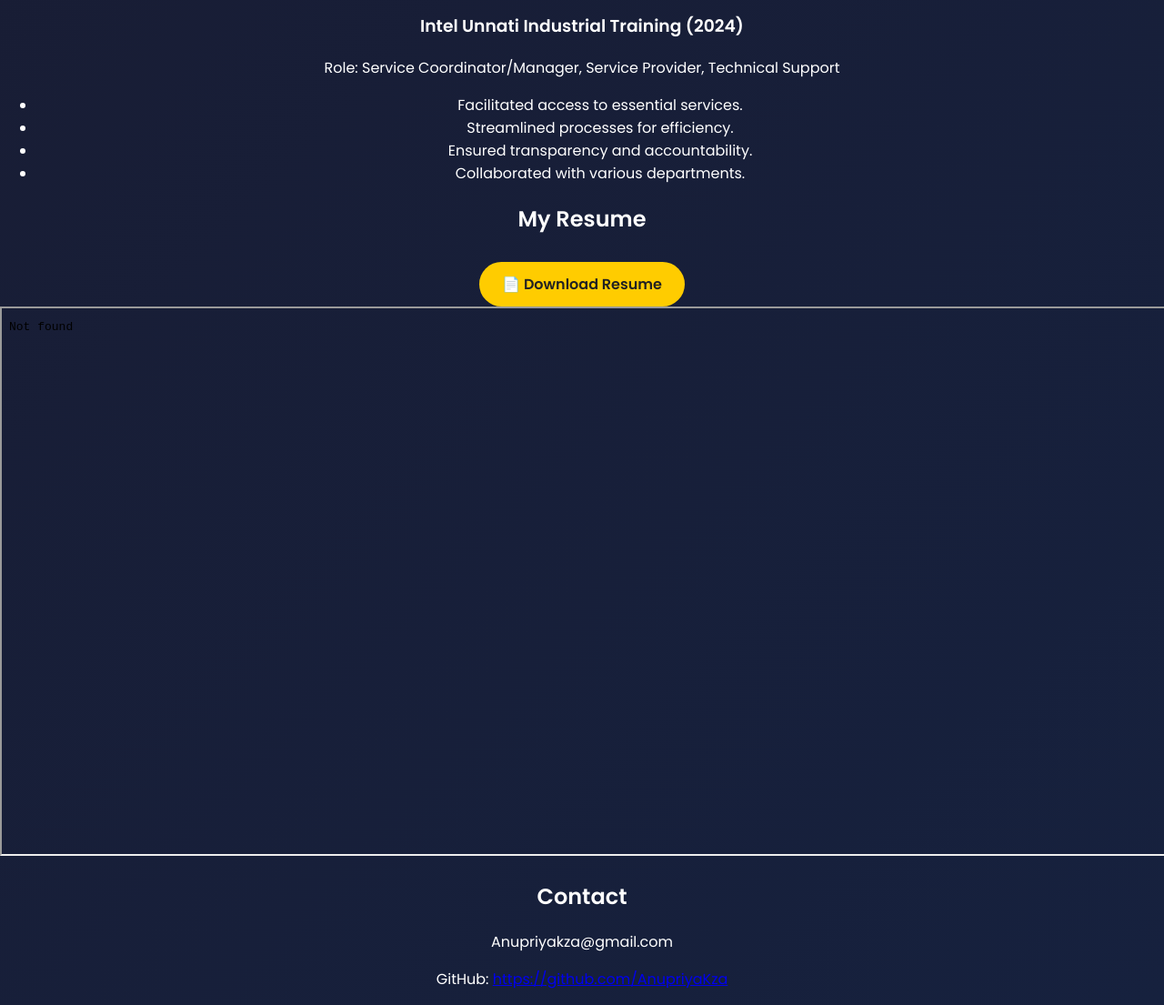
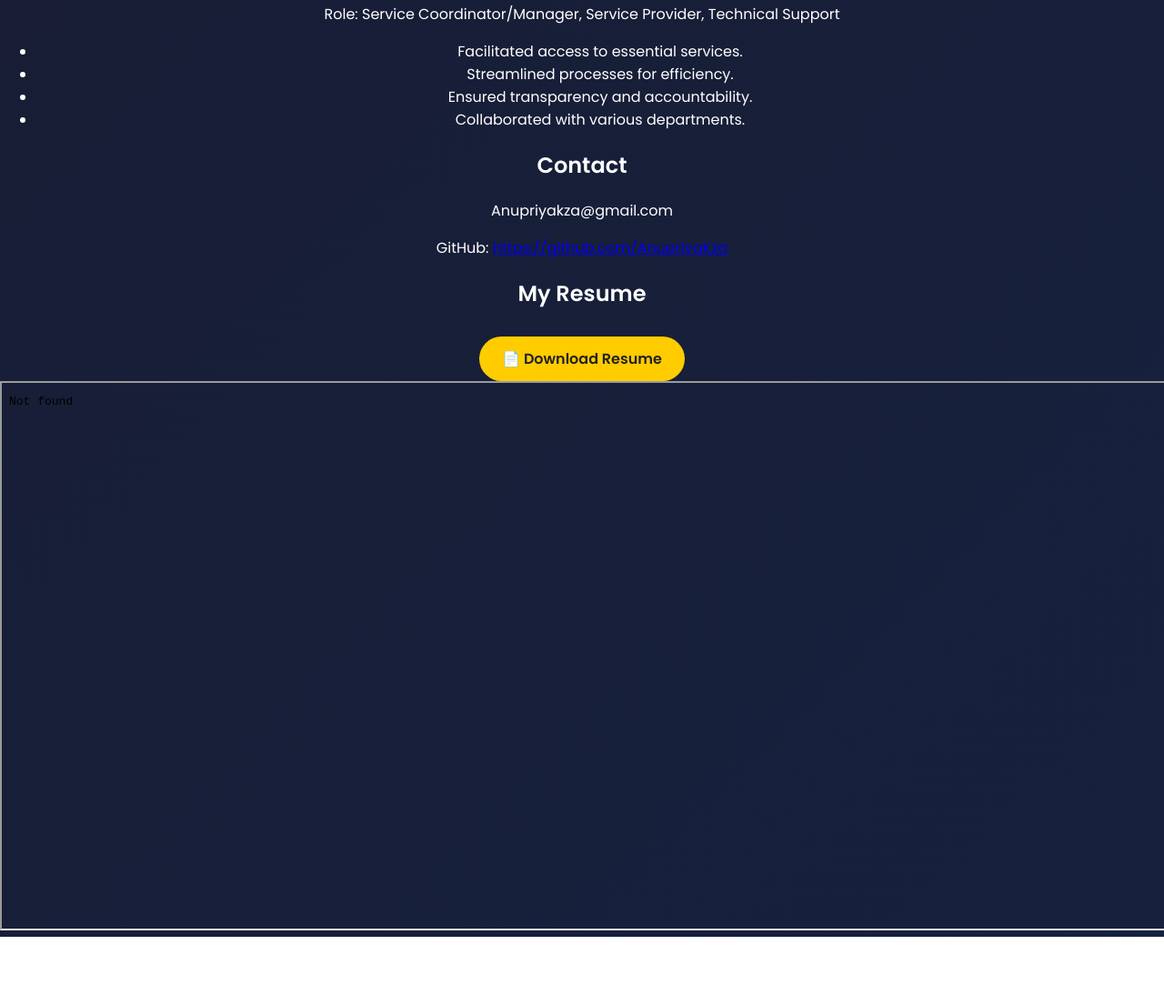
Before and after one commit to AnupriyaKza/MyPortfolio, a plain HTML site: page index.html in a window 1280 px wide. Shown: the part 1894-2999 px from the top of the page at 91% size. After the commit the page ends 2924 px from the top, so only its background shows below. Drawn offline with Linux system fonts and the light colour scheme.

Commit message:
Add files via upload

```diff
--- a/index.html
+++ b/index.html
@@ -137,7 +137,6 @@
             <div class="skill-bar"><div class="progress" style="width: 75%;"></div></div>
         </div>
 
-        <a href="resume.pdf" download class="btn">📄 Download Resume</a>
 
         <div class="social-icons">
             <a href="#"><i class="fab fa-github"></i></a>
@@ -174,6 +173,12 @@
         </div>
     </section>
 
+
+    <section id="contact">
+        <h2>Contact</h2>
+        <p>Anupriyakza@gmail.com</p>
+        <p>GitHub: <a href="#">https://github.com/AnupriyaKza</a></p>
+    </section>
     <section id="resume">
         <h2>My Resume</h2>
 
@@ -183,11 +188,5 @@
         <!-- Display Resume on the Website -->
         <iframe src="resume.pdf" width="100%" height="600px"></iframe>
     </section>
-
-    <section id="contact">
-        <h2>Contact</h2>
-        <p>Anupriyakza@gmail.com</p>
-        <p>GitHub: <a href="#">https://github.com/AnupriyaKza</a></p>
-    </section>
 </body>
 </html>
```
